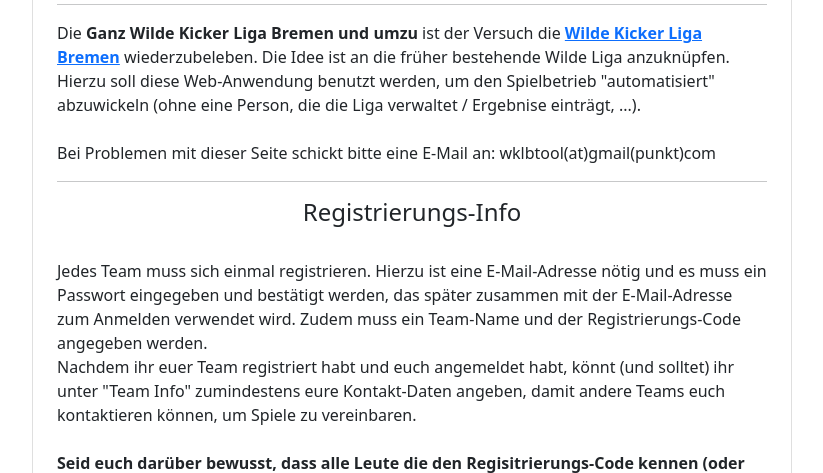
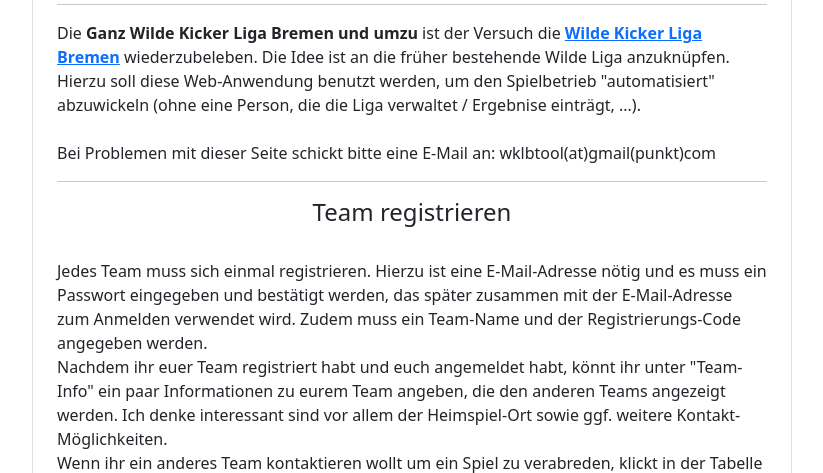
Before and after one commit to jeff-dh/wildeLigaTool, a Flask app: page / in a window 1280 px wide. Shown: the part 131-604 px from the top of the page, without its empty margins (228-1051 px from the left). Run offline with Flask 3, Linux system fonts and the light colour scheme; some libraries are stand-ins or nearby versions.

Commit message:
more minor changes

```diff
--- a/templates/info.html
+++ b/templates/info.html
@@ -15,15 +15,21 @@
     Bei Problemen mit dieser Seite schickt bitte eine E-Mail an: wklbtool(at)gmail(punkt)com
     <hr>
 
-    <h4 class="text-center">Registrierungs-Info</h4>
+    <h4 class="text-center">Team registrieren</h4>
     <br>
     Jedes Team muss sich einmal registrieren. Hierzu ist eine E-Mail-Adresse
     nötig und es muss ein Passwort eingegeben und bestätigt werden, das später
     zusammen mit der E-Mail-Adresse zum Anmelden verwendet wird. Zudem muss ein
     Team-Name und der Registrierungs-Code angegeben werden.<br>
-    Nachdem ihr euer Team registriert habt und euch angemeldet habt, könnt (und
-    solltet) ihr unter "Team Info" zumindestens eure Kontakt-Daten angeben,
-    damit andere Teams euch kontaktieren können, um Spiele zu vereinbaren.<br>
+    Nachdem ihr euer Team registriert habt und euch angemeldet habt, könnt ihr
+    unter "Team-Info" ein paar Informationen zu eurem Team angeben, die den
+    anderen Teams angezeigt werden. Ich denke interessant sind vor allem der
+    Heimspiel-Ort sowie ggf. weitere Kontakt-Möglichkeiten.<br>
+    Wenn ihr ein anderes Team kontaktieren wollt um ein Spiel zu verabreden,
+    klickt in der Tabelle oder in den Ergebnissen auf das entsprechende Team
+    und euch wird die "Team-Info" Seite des Teams angezeigt das derren
+    Mail-Adresse enthält sowie ggf. weitere Kontakt-Daten.
+    <br>
     <br>
     <b>Seid euch darüber bewusst, dass alle Leute die den Regisitrierungs-Code
         kennen (oder erraten) eure bei der Registrierung angegebene
```
